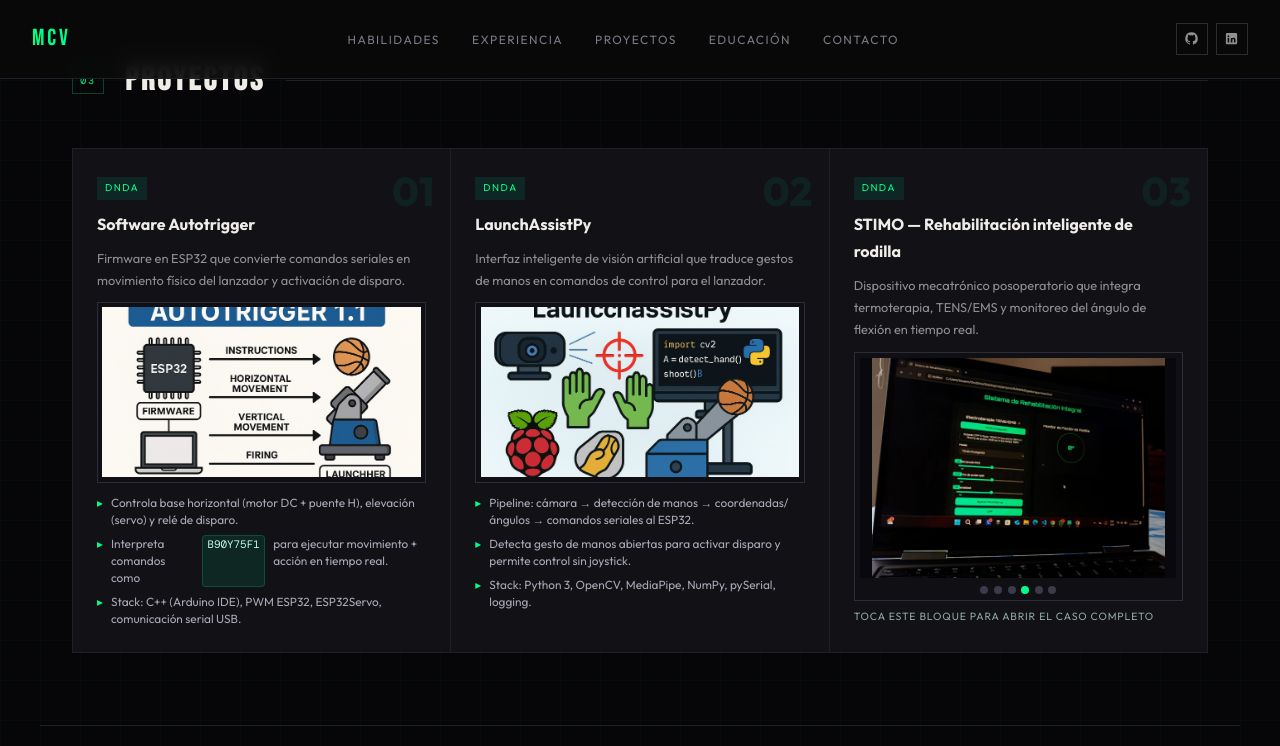
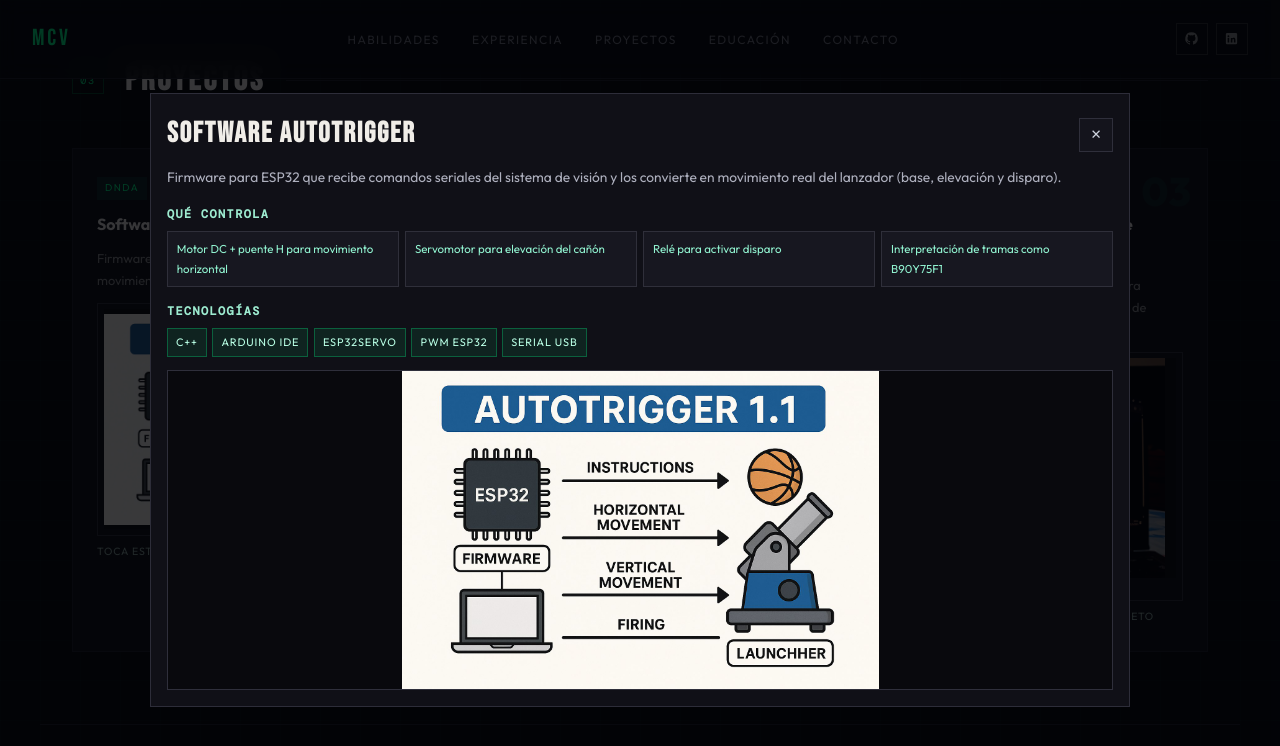
Before and after one commit to theo272004/mi-cv-web, a React (Vite) app: page / in a window 1280 px wide. Both pictures are taken after a click on the element 261 px from the left and 3114 px from the top of the page. Shown: the part 2714-3460 px from the top of the page. Built offline with nearby package versions, Linux system fonts and the light colour scheme.

Commit message:
Unify project cards with tap-to-open detail modals for Autotrigger and LaunchAssistPy

```diff
--- a/src/App.css
+++ b/src/App.css
@@ -549,6 +549,9 @@ section { padding: 4.5rem 2rem; max-width: 1200px; margin: 0 auto; }
   gap: 0.4rem;
   align-items: center;
 }
+.stimo-gallery-large.single {
+  grid-template-columns: 1fr;
+}
 .stimo-gallery-large button {
   height: 320px;
   border: 1px solid #2f2f3b;
--- a/src/App.jsx
+++ b/src/App.jsx
@@ -81,6 +81,8 @@ const certificates = [
 function App() {
   const [stimoIndex, setStimoIndex] = useState(0)
   const [stimoExpanded, setStimoExpanded] = useState(false)
+  const [autotriggerExpanded, setAutotriggerExpanded] = useState(false)
+  const [launchExpanded, setLaunchExpanded] = useState(false)
 
   useEffect(() => {
     const timer = setInterval(() => {
@@ -227,33 +229,25 @@ function App() {
       <section id="projects" className="section-bordered">
         <div className="section-header reveal"><span className="section-num">03</span><h2 className="section-title">Proyectos</h2><div className="section-line"></div></div>
         <div className="projects-grid">
-          <div className="project-card reveal">
+          <div className="project-card reveal stimo-card" onClick={() => setAutotriggerExpanded(true)}>
             <div className="project-num">01</div>
             <div className="project-badge">DNDA</div>
             <div className="project-title">Software Autotrigger</div>
             <div className="project-desc">Firmware en ESP32 que convierte comandos seriales en movimiento físico del lanzador y activación de disparo.</div>
-            <figure className="project-image">
+            <div className="stimo-carousel">
               <img src={`${import.meta.env.BASE_URL}img/projects/autotrigger-visual.jpg`} alt="Diagrama funcional de Autotrigger con ESP32 y control del lanzador" loading="lazy" />
-            </figure>
-            <ul className="project-points">
-              <li>Controla base horizontal (motor DC + puente H), elevación (servo) y relé de disparo.</li>
-              <li>Interpreta comandos como <code>B90Y75F1</code> para ejecutar movimiento + acción en tiempo real.</li>
-              <li>Stack: C++ (Arduino IDE), PWM ESP32, ESP32Servo, comunicación serial USB.</li>
-            </ul>
+            </div>
+            <small className="stimo-hint">Toca este bloque para abrir el caso completo</small>
           </div>
-          <div className="project-card reveal">
+          <div className="project-card reveal stimo-card" onClick={() => setLaunchExpanded(true)}>
             <div className="project-num">02</div>
             <div className="project-badge">DNDA</div>
             <div className="project-title">LaunchAssistPy</div>
             <div className="project-desc">Interfaz inteligente de visión artificial que traduce gestos de manos en comandos de control para el lanzador.</div>
-            <figure className="project-image">
+            <div className="stimo-carousel">
               <img src={`${import.meta.env.BASE_URL}img/projects/launchassistpy-visual.jpg`} alt="Diagrama visual de LaunchAssistPy con cámara, detección de manos y lanzador" loading="lazy" />
-            </figure>
-            <ul className="project-points">
-              <li>Pipeline: cámara → detección de manos → coordenadas/ángulos → comandos seriales al ESP32.</li>
-              <li>Detecta gesto de manos abiertas para activar disparo y permite control sin joystick.</li>
-              <li>Stack: Python 3, OpenCV, MediaPipe, NumPy, pySerial, logging.</li>
-            </ul>
+            </div>
+            <small className="stimo-hint">Toca este bloque para abrir el caso completo</small>
           </div>
           <div className="project-card reveal stimo-card" onClick={() => setStimoExpanded(true)}>
             <div className="project-num">03</div>
@@ -278,6 +272,72 @@ function App() {
         </div>
 
       </section>
+
+      {autotriggerExpanded && (
+        <div className="stimo-modal" onClick={() => setAutotriggerExpanded(false)}>
+          <article className="stimo-modal-card" onClick={(e) => e.stopPropagation()}>
+            <div className="stimo-modal-top">
+              <h3>Software Autotrigger</h3>
+              <button className="stimo-close" onClick={() => setAutotriggerExpanded(false)}>✕</button>
+            </div>
+
+            <p>
+              Firmware para ESP32 que recibe comandos seriales del sistema de visión y los convierte
+              en movimiento real del lanzador (base, elevación y disparo).
+            </p>
+
+            <h4 className="stimo-subtitle">Qué controla</h4>
+            <div className="stimo-kpis">
+              <span>Motor DC + puente H para movimiento horizontal</span>
+              <span>Servomotor para elevación del cañón</span>
+              <span>Relé para activar disparo</span>
+              <span>Interpretación de tramas como B90Y75F1</span>
+            </div>
+
+            <h4 className="stimo-subtitle">Tecnologías</h4>
+            <div className="stimo-tech">
+              <span>C++</span><span>Arduino IDE</span><span>ESP32Servo</span><span>PWM ESP32</span><span>Serial USB</span>
+            </div>
+
+            <div className="stimo-gallery-large single">
+              <img src={`${import.meta.env.BASE_URL}img/projects/autotrigger-visual.jpg`} alt="Arquitectura del firmware Autotrigger" />
+            </div>
+          </article>
+        </div>
+      )}
+
+      {launchExpanded && (
+        <div className="stimo-modal" onClick={() => setLaunchExpanded(false)}>
+          <article className="stimo-modal-card" onClick={(e) => e.stopPropagation()}>
+            <div className="stimo-modal-top">
+              <h3>LaunchAssistPy</h3>
+              <button className="stimo-close" onClick={() => setLaunchExpanded(false)}>✕</button>
+            </div>
+
+            <p>
+              Interfaz inteligente del sistema: usa visión artificial para detectar manos y convertir
+              gestos en comandos de control para el lanzador en tiempo real.
+            </p>
+
+            <h4 className="stimo-subtitle">Pipeline</h4>
+            <div className="stimo-kpis">
+              <span>Cámara captura video en tiempo real</span>
+              <span>Detección de manos y cálculo de punto medio</span>
+              <span>Conversión a coordenadas/ángulos de movimiento</span>
+              <span>Envío serial al ESP32 + gesto de disparo</span>
+            </div>
+
+            <h4 className="stimo-subtitle">Tecnologías</h4>
+            <div className="stimo-tech">
+              <span>Python 3</span><span>OpenCV</span><span>MediaPipe</span><span>NumPy</span><span>pySerial</span><span>Logging</span>
+            </div>
+
+            <div className="stimo-gallery-large single">
+              <img src={`${import.meta.env.BASE_URL}img/projects/launchassistpy-visual.jpg`} alt="Arquitectura visual de LaunchAssistPy" />
+            </div>
+          </article>
+        </div>
+      )}
 
       {stimoExpanded && (
         <div className="stimo-modal" onClick={() => setStimoExpanded(false)}>
```
